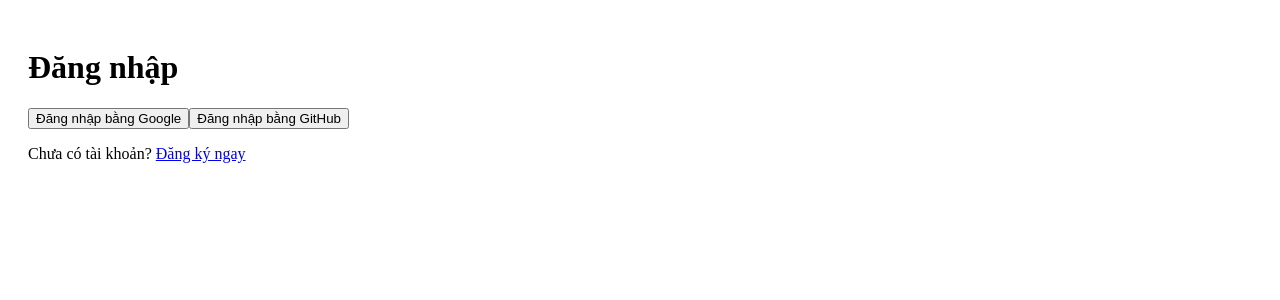
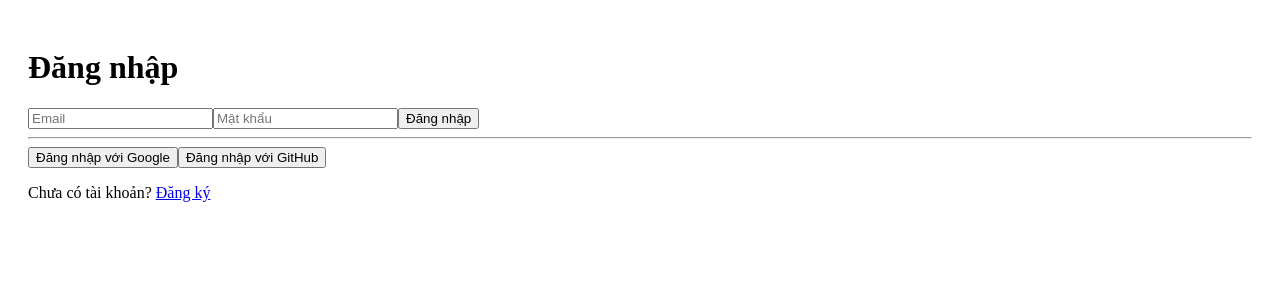
Before and after one commit to KairomGithub/Thazh-Social-Network, a Next.js app: page /login in a window 1280 px wide. Shown: the top 300 px of the page. Built offline with nearby package versions, Linux system fonts and the light colour scheme; no server answers.

Commit message:
Update login.js

```diff
--- a/pages/login.js
+++ b/pages/login.js
@@ -1,34 +1,47 @@
-import { signInWithGoogle, signInWithGitHub, signOut } from "../utils/auth";
-import { useEffect, useState } from "react";
+import { useState } from "react";
 import { supabase } from "../utils/supabaseClient";
-import Link from "next/link"; // Thêm Link để chuyển sang trang đăng ký
+import { useRouter } from "next/router";
 
 export default function LoginPage() {
-  const [user, setUser] = useState(null);
+  const [email, setEmail] = useState("");
+  const [password, setPassword] = useState("");
+  const router = useRouter();
 
-  useEffect(() => {
-    async function fetchUser() {
-      const { data: { user } } = await supabase.auth.getUser();
-      setUser(user);
+  // Xử lý đăng nhập bằng email
+  const handleLogin = async (e) => {
+    e.preventDefault();
+    const { error } = await supabase.auth.signInWithPassword({ email, password });
+
+    if (error) {
+      alert(error.message);
+    } else {
+      router.push("/");
     }
-    fetchUser();
-  }, []);
+  };
+
+  // Xử lý đăng nhập bằng Google / GitHub
+  const handleOAuthLogin = async (provider) => {
+    const { error } = await supabase.auth.signInWithOAuth({ provider });
+
+    if (error) alert(error.message);
+  };
 
   return (
     <div style={{ padding: "20px" }}>
       <h1>Đăng nhập</h1>
-      {user ? (
-        <>
-          <p>Xin chào, {user.email}</p>
-          <button onClick={signOut}>Đăng xuất</button>
-        </>
-      ) : (
-        <>
-          <button onClick={signInWithGoogle}>Đăng nhập bằng Google</button>
-          <button onClick={signInWithGitHub}>Đăng nhập bằng GitHub</button>
-          <p>Chưa có tài khoản? <Link href="/signup">Đăng ký ngay</Link></p>
-        </>
-      )}
+
+      <form onSubmit={handleLogin}>
+        <input type="email" placeholder="Email" value={email} onChange={(e) => setEmail(e.target.value)} required />
+        <input type="password" placeholder="Mật khẩu" value={password} onChange={(e) => setPassword(e.target.value)} required />
+        <button type="submit">Đăng nhập</button>
+      </form>
+
+      <hr />
+
+      <button onClick={() => handleOAuthLogin("google")}>Đăng nhập với Google</button>
+      <button onClick={() => handleOAuthLogin("github")}>Đăng nhập với GitHub</button>
+
+      <p>Chưa có tài khoản? <a href="/signup">Đăng ký</a></p>
     </div>
   );
 }
```
